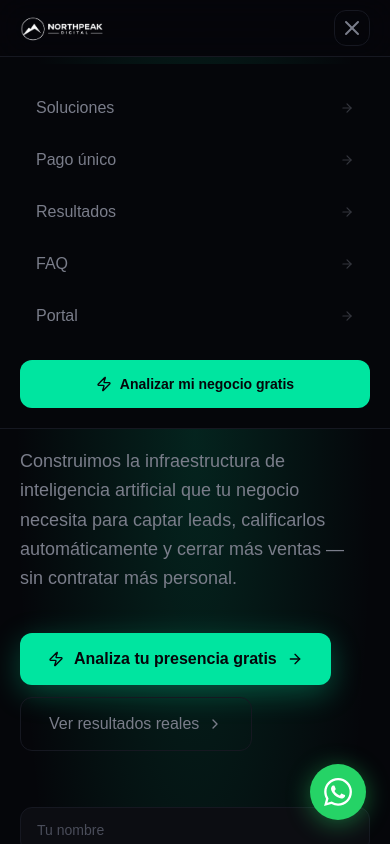
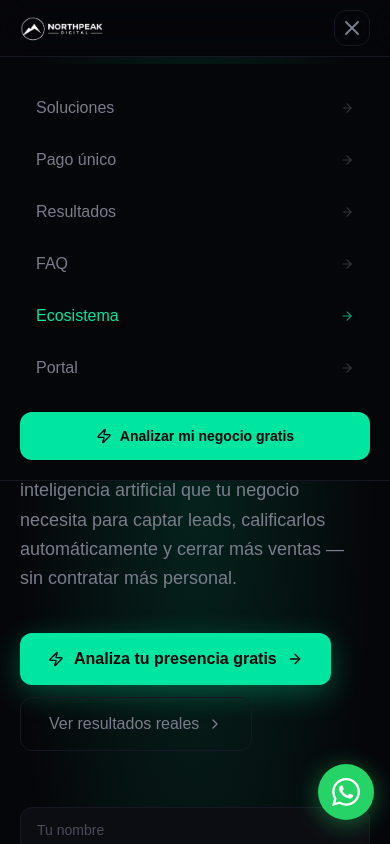
Before and after one commit to stefanoalexeibot/northpeak-landing, a Next.js app: page / in a window 390 px wide. Both pictures are taken after a click on the button "Menú". Shown: the top 844 px of the page. Built offline with nearby package versions, Linux system fonts and the light colour scheme; no server answers; the database is empty.

Commit message:
fix: unified FloatingButtons (no overlap), add Ecosistema to burger menu

```diff
--- a/src/app/page.tsx
+++ b/src/app/page.tsx
@@ -17,8 +17,7 @@ import AnimatedBackground from "@/components/portal/animated-background";
 import DotGrid from "@/components/portal/dot-grid";
 import RotatingText from "@/components/reactbits/RotatingText";
 import GradientText from "@/components/reactbits/GradientText";
-import ScrollToTop from "@/components/landing/scroll-to-top";
-import StickyMobileCta from "@/components/landing/sticky-mobile-cta";
+import FloatingButtons from "@/components/landing/floating-buttons";
 import ParallaxHeroGlow from "@/components/landing/parallax-hero-glow";
 import HeroEffects from "@/components/landing/hero-effects";
 import HeroBadge from "@/components/landing/hero-badge";
@@ -272,8 +271,7 @@ export default async function LandingPage() {
 
       </div>{/* /z-10 wrapper */}
 
-      <ScrollToTop />
-      <StickyMobileCta />
+      <FloatingButtons />
     </div>
   );
 }
--- /dev/null
+++ b/src/components/landing/floating-buttons.tsx
@@ -0,0 +1,98 @@
+"use client";
+
+import { useState, useEffect } from "react";
+import { motion, AnimatePresence } from "framer-motion";
+import Link from "next/link";
+import { ArrowUp, Zap } from "lucide-react";
+
+/**
+ * FloatingButtons — gestiona en un solo lugar los 3 botones flotantes:
+ *   1. WhatsApp FAB
+ *   2. Scroll-to-top arrow
+ *   3. Sticky mobile CTA "Analizar mi negocio gratis"
+ *
+ * Los 3 se apilan en una columna alineada a la derecha, nunca se empalman.
+ * Layout (bottom → top):
+ *   [Sticky CTA — full width, mobile only]
+ *   [WhatsApp FAB]
+ *   [Scroll-to-top arrow]
+ */
+export default function FloatingButtons() {
+    const [scrolled400, setScrolled400] = useState(false);
+    const [scrolled600, setScrolled600] = useState(false);
+
+    useEffect(() => {
+        const onScroll = () => {
+            const y = window.scrollY;
+            setScrolled400(y > 400);
+            setScrolled600(y > 600);
+        };
+        window.addEventListener("scroll", onScroll, { passive: true });
+        return () => window.removeEventListener("scroll", onScroll);
+    }, []);
+
+    // When sticky CTA is visible (mobile, scrolled600), push WA + arrow up
+    // CTA height ≈ 68px (3.5rem py + link + safe area). We add 8px gap.
+    // Stack from bottom: CTA(68) → gap(8) → WA(56) → gap(8) → arrow(40)
+    const ctaVisible = scrolled600;
+    const waBottom = ctaVisible ? "bottom-[88px] md:bottom-6" : "bottom-6";
+    const arrBottom = ctaVisible ? "bottom-[160px] md:bottom-[84px]" : "bottom-[84px]";
+
+    return (
+        <>
+            {/* ── WhatsApp FAB ─────────────────────────────────────────── */}
+            <a
+                href="https://wa.me/528121980008"
+                target="_blank"
+                rel="noreferrer"
+                aria-label="Escribir por WhatsApp"
+                className={`fixed right-4 sm:right-6 z-50 flex h-14 w-14 items-center justify-center rounded-full bg-[#25D366] text-white shadow-[0_4px_24px_rgba(37,211,102,0.45)] hover:scale-110 hover:shadow-[0_6px_32px_rgba(37,211,102,0.6)] transition-all duration-300 ${waBottom}`}
+            >
+                <svg viewBox="0 0 24 24" className="h-7 w-7 fill-white" xmlns="http://www.w3.org/2000/svg">
+                    <path d="M17.472 14.382c-.297-.149-1.758-.867-2.03-.967-.273-.099-.471-.148-.67.15-.197.297-.767.966-.94 1.164-.173.199-.347.223-.644.075-.297-.15-1.255-.463-2.39-1.475-.883-.788-1.48-1.761-1.653-2.059-.173-.297-.018-.458.13-.606.134-.133.298-.347.446-.52.149-.174.198-.298.298-.497.099-.198.05-.371-.025-.52-.075-.149-.669-1.612-.916-2.207-.242-.579-.487-.5-.669-.51-.173-.008-.371-.01-.57-.01-.198 0-.52.074-.792.372-.272.297-1.04 1.016-1.04 2.479 0 1.462 1.065 2.875 1.213 3.074.149.198 2.096 3.2 5.077 4.487.709.306 1.262.489 1.694.625.712.227 1.36.195 1.871.118.571-.085 1.758-.719 2.006-1.413.248-.694.248-1.289.173-1.413-.074-.124-.272-.198-.57-.347m-5.421 7.403h-.004a9.87 9.87 0 01-5.031-1.378l-.361-.214-3.741.982.998-3.648-.235-.374a9.86 9.86 0 01-1.51-5.26c.001-5.45 4.436-9.884 9.888-9.884 2.64 0 5.122 1.03 6.988 2.898a9.825 9.825 0 012.893 6.994c-.003 5.45-4.437 9.884-9.885 9.884m8.413-18.297A11.815 11.815 0 0012.05 0C5.495 0 .16 5.335.157 11.892c0 2.096.547 4.142 1.588 5.945L.057 24l6.305-1.654a11.882 11.882 0 005.683 1.448h.005c6.554 0 11.89-5.335 11.893-11.893a11.821 11.821 0 00-3.48-8.413z" />
+                </svg>
+            </a>
+
+            {/* ── Scroll-to-top ─────────────────────────────────────────── */}
+            <AnimatePresence>
+                {scrolled400 && (
+                    <motion.button
+                        key="scroll-top"
+                        initial={{ opacity: 0, scale: 0.8 }}
+                        animate={{ opacity: 1, scale: 1 }}
+                        exit={{ opacity: 0, scale: 0.8 }}
+                        transition={{ duration: 0.2 }}
+                        onClick={() => window.scrollTo({ top: 0, behavior: "smooth" })}
+                        aria-label="Volver arriba"
+                        className={`fixed right-4 sm:right-6 z-50 flex h-10 w-10 items-center justify-center rounded-full bg-northpeak-green text-northpeak-bg shadow-lg shadow-northpeak-green/20 hover:bg-northpeak-green/90 transition-all duration-300 ${arrBottom}`}
+                    >
+                        <ArrowUp className="h-4 w-4" />
+                    </motion.button>
+                )}
+            </AnimatePresence>
+
+            {/* ── Sticky mobile CTA (mobile only) ───────────────────────── */}
+            <AnimatePresence>
+                {scrolled600 && (
+                    <motion.div
+                        key="sticky-cta"
+                        initial={{ y: 100, opacity: 0 }}
+                        animate={{ y: 0, opacity: 1 }}
+                        exit={{ y: 100, opacity: 0 }}
+                        transition={{ type: "spring", damping: 25, stiffness: 300 }}
+                        className="fixed bottom-0 left-0 right-0 z-50 p-3 md:hidden"
+                    >
+                        <Link
+                            href="/analizar"
+                            className="flex items-center justify-center gap-2 w-full py-3.5 rounded-xl bg-northpeak-green text-northpeak-bg font-bold text-sm shadow-[0_-4px_30px_rgba(0,229,160,0.3)] hover:bg-northpeak-green/90 transition-all"
+                        >
+                            <Zap className="h-4 w-4" />
+                            Analizar mi negocio gratis
+                        </Link>
+                        <div className="h-[env(safe-area-inset-bottom)]" />
+                    </motion.div>
+                )}
+            </AnimatePresence>
+        </>
+    );
+}
--- a/src/components/landing/footer-section.tsx
+++ b/src/components/landing/footer-section.tsx
@@ -71,19 +71,6 @@ export default function FooterSection() {
                     </div>
                 </div>
             </footer>
-
-            {/* ── WhatsApp floating button ── */}
-            <a
-                href="https://wa.me/528121980008"
-                target="_blank"
-                rel="noreferrer"
-                aria-label="Escribir por WhatsApp"
-                className="fixed bottom-6 right-6 z-50 flex h-14 w-14 items-center justify-center rounded-full bg-[#25D366] text-white shadow-[0_4px_24px_rgba(37,211,102,0.45)] hover:scale-110 hover:shadow-[0_6px_32px_rgba(37,211,102,0.6)] transition-all"
-            >
-                <svg viewBox="0 0 24 24" className="h-7 w-7 fill-white" xmlns="http://www.w3.org/2000/svg">
-                    <path d="M17.472 14.382c-.297-.149-1.758-.867-2.03-.967-.273-.099-.471-.148-.67.15-.197.297-.767.966-.94 1.164-.173.199-.347.223-.644.075-.297-.15-1.255-.463-2.39-1.475-.883-.788-1.48-1.761-1.653-2.059-.173-.297-.018-.458.13-.606.134-.133.298-.347.446-.52.149-.174.198-.298.298-.497.099-.198.05-.371-.025-.52-.075-.149-.669-1.612-.916-2.207-.242-.579-.487-.5-.669-.51-.173-.008-.371-.01-.57-.01-.198 0-.52.074-.792.372-.272.297-1.04 1.016-1.04 2.479 0 1.462 1.065 2.875 1.213 3.074.149.198 2.096 3.2 5.077 4.487.709.306 1.262.489 1.694.625.712.227 1.36.195 1.871.118.571-.085 1.758-.719 2.006-1.413.248-.694.248-1.289.173-1.413-.074-.124-.272-.198-.57-.347m-5.421 7.403h-.004a9.87 9.87 0 01-5.031-1.378l-.361-.214-3.741.982.998-3.648-.235-.374a9.86 9.86 0 01-1.51-5.26c.001-5.45 4.436-9.884 9.888-9.884 2.64 0 5.122 1.03 6.988 2.898a9.825 9.825 0 012.893 6.994c-.003 5.45-4.437 9.884-9.885 9.884m8.413-18.297A11.815 11.815 0 0012.05 0C5.495 0 .16 5.335.157 11.892c0 2.096.547 4.142 1.588 5.945L.057 24l6.305-1.654a11.882 11.882 0 005.683 1.448h.005c6.554 0 11.89-5.335 11.893-11.893a11.821 11.821 0 00-3.48-8.413z" />
-                </svg>
-            </a>
         </>
     );
 }
--- a/src/components/landing/mobile-nav.tsx
+++ b/src/components/landing/mobile-nav.tsx
@@ -10,6 +10,7 @@ const links = [
   { label: "Pago único", href: "#pago-unico" },
   { label: "Resultados", href: "#casos" },
   { label: "FAQ", href: "#preguntas" },
+  { label: "Ecosistema", href: "/ecosistema", highlight: true },
   { label: "Portal", href: "/portal/dashboard" },
 ];
 
@@ -53,7 +54,21 @@ export default function MobileNav() {
               className="fixed left-0 right-0 top-16 z-50 bg-northpeak-bg border-b border-northpeak-surface px-5 py-5"
             >
               <nav className="space-y-1 mb-5">
-                {links.map((l) => (
+                {links.map((l) =>
+                  l.href.startsWith("/") ? (
+                    <Link
+                      key={l.label}
+                      href={l.href}
+                      onClick={close}
+                      className={`flex items-center justify-between px-4 py-3 rounded-xl hover:bg-northpeak-card transition-all text-base font-medium ${l.highlight
+                          ? "text-northpeak-green"
+                          : "text-northpeak-text-muted hover:text-northpeak-text"
+                        }`}
+                    >
+                      {l.label}
+                      <ArrowRight className={`h-3.5 w-3.5 ${l.highlight ? "opacity-70" : "opacity-40"}`} />
+                    </Link>
+                  ) : (
                     <a
                       key={l.label}
                       href={l.href}
@@ -63,7 +78,8 @@ export default function MobileNav() {
                       {l.label}
                       <ArrowRight className="h-3.5 w-3.5 opacity-40" />
                     </a>
-                ))}
+                  )
+                )}
               </nav>
 
               <Link
```
Lines whose indentation alone changed are shown as unchanged.
